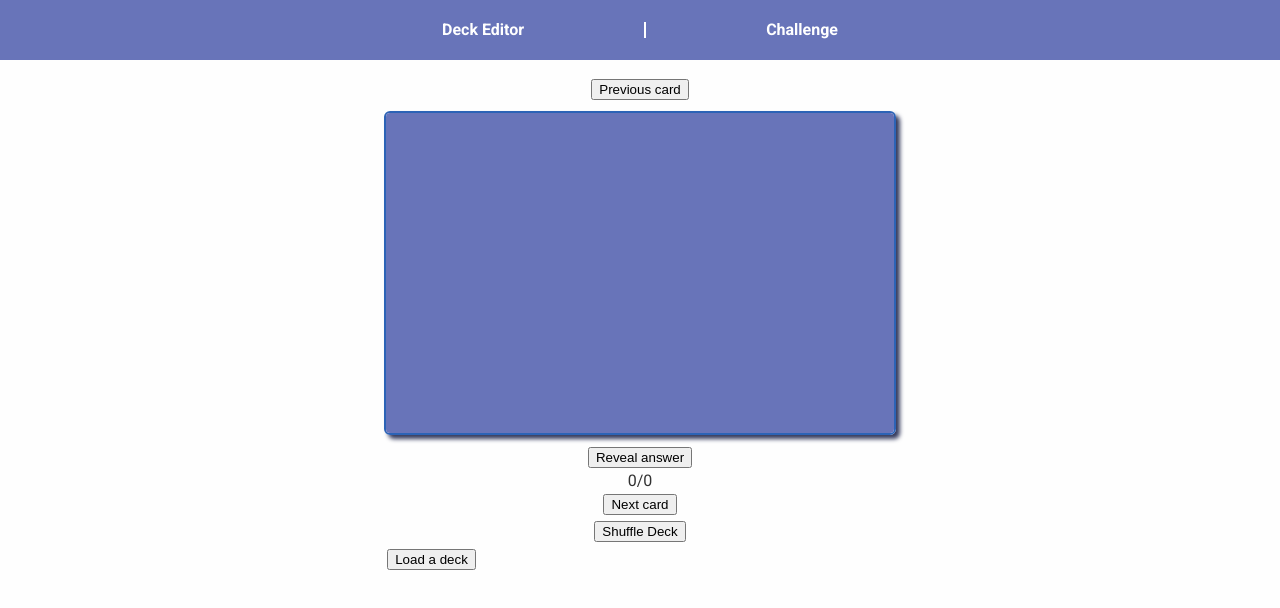
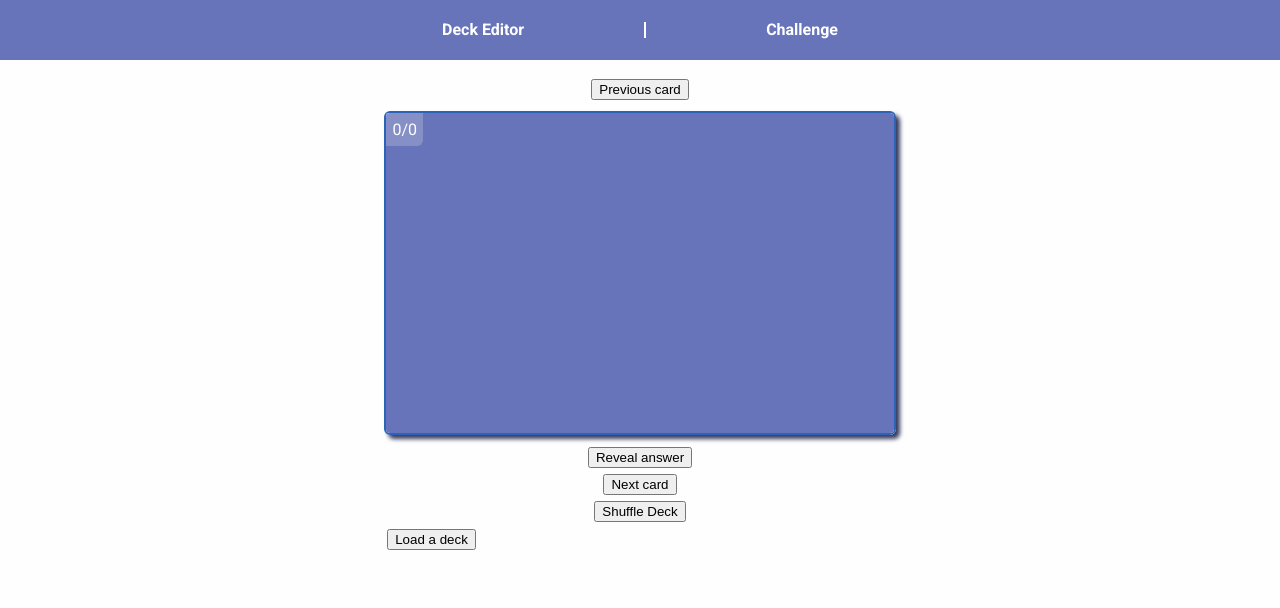
Before and after one commit to seanmizen/flash-app, a React (Create React App) app: page /Challenge in a window 1280 px wide. Shown: the top 608 px of the page. Built offline with nearby package versions, Linux system fonts and the light colour scheme.

Commit message:
Moved item counter

```diff
--- a/src/features/Challenge/Challenge.module.css
+++ b/src/features/Challenge/Challenge.module.css
@@ -76,6 +76,11 @@ align-content: (stretch is the default)
   margin: 0.5rem 0 0.5rem 0;
 }
 
+/*
+ position:
+ static|absolute|fixed|relative|sticky|initial|inherit;
+*/
+
 .arena-item {
   height: 20rem;
   text-align: center;
@@ -83,6 +88,15 @@ align-content: (stretch is the default)
   flex-direction: row;
   justify-content: space-between;
   /*width: 100%;*/
+}
+
+.item-counter{
+  position: absolute;
+  z-index: 1;
+  padding: 0.4rem;
+  color: white;
+  background-color: rgba(255,255,255, 0.2);
+  border-radius: 0 0 6px 0;
 }
 
 .arena-prompt-box {
@@ -121,6 +135,7 @@ align-content: (stretch is the default)
   color: white;
 }
 
+
 .rounded-outline {
   box-shadow: 4px 4px 4px #353b5e;
   border-radius: 6px;
--- a/src/features/Challenge/components/Arena.js
+++ b/src/features/Challenge/components/Arena.js
@@ -127,17 +127,18 @@ function Arena({ deck }) {
             <ArenaAnswer answer={shuffledList[currentItem]?.answer || "\xa0"} />
           )}
         </div>
+        <div className={styles["item-counter"]}>
+          {shuffledList.length > 0
+            ? currentItem + 1 + "/" + shuffledList.length
+            : "0/0"}
+        </div>
       </div>
 
       <button onClick={toggleRevealAnswer} ref={revealButton}>
         {revealButtonText}
       </button>
 
-      <div>
-        {shuffledList.length > 0
-          ? currentItem + 1 + "/" + shuffledList.length
-          : "0/0"}
-      </div>
+
 
       <button onClick={nextItem} ref={nextItemButton}>
         Next card
```
